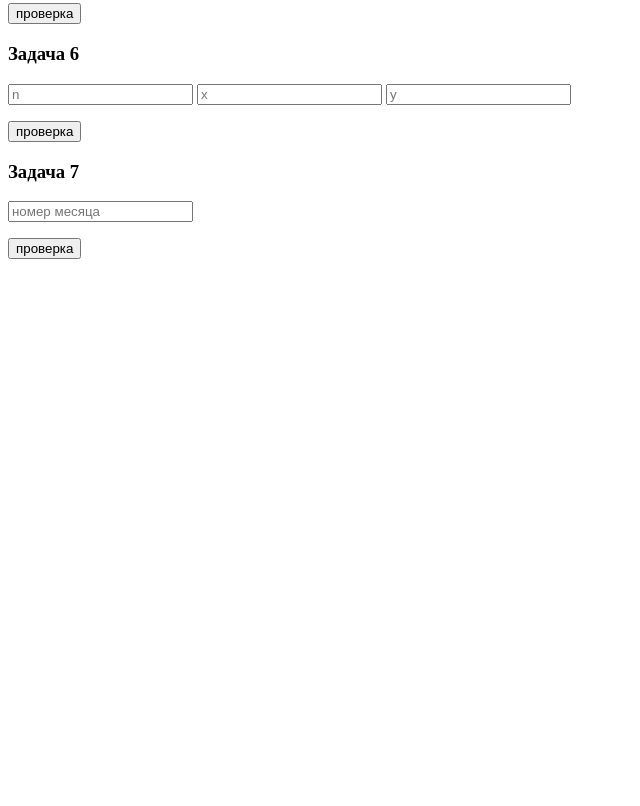
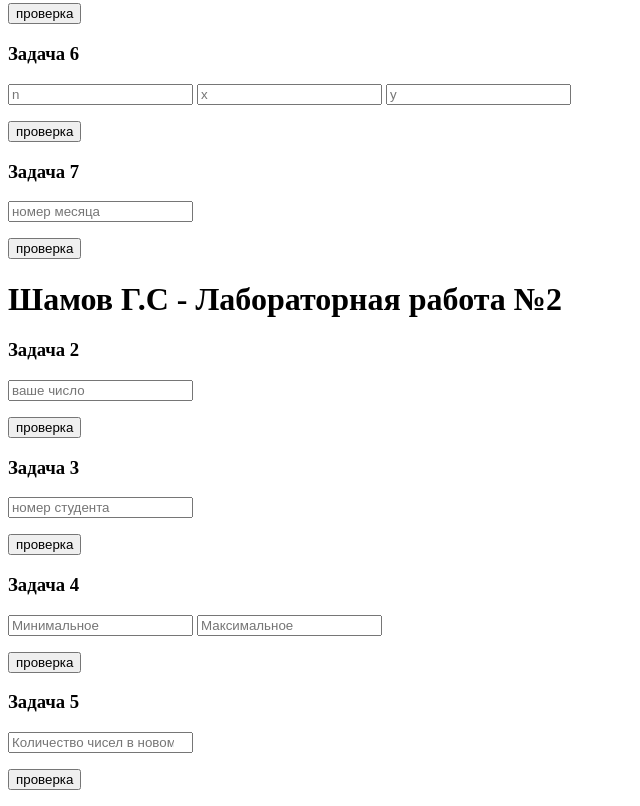
Before and after one commit to shamovgk/2-sem, a plain HTML site: page index.html in a window 1280 px wide. Shown: the part 729-1535 px from the top of the page, without its empty margins (0-640 px from the left). Before the commit the page ends 1004 px from the top, so only its background shows below. Drawn offline with Linux system fonts and the light colour scheme.

Commit message:
Add files via upload

```diff
--- a/index.html
+++ b/index.html
@@ -78,4 +78,39 @@
     <button onclick="month()"> проверка</button>
     <p id="kvartal"></p>
 
+
+    <h1>Шамов Г.С - Лабораторная работа №2</h1>
+    <!-- задача 2 -->
+    <h3>Задача 2</h3>
+    <p>
+        <input id="startnum" type="number" placeholder="ваше число">
+    </p>
+    <button onclick="absValue()"> проверка</button>
+    <p id="absValue"></p>
+
+    <!-- задача 3 -->
+    <h3>Задача 3</h3>
+    <p>
+        <input id="studentnum" type="number" placeholder="номер студента">
+    </p>
+    <button onclick="dannie()"> проверка</button>
+    <p id="dannie"></p>
+
+    <!-- задача 4 -->
+    <h3>Задача 4</h3>
+    <p>
+        <input id="min" type="number" placeholder="Минимальное">
+        <input id="max" type="number" placeholder="Максимальное">
+    </p>
+    <button onclick="Randomnum()"> проверка</button>
+    <p id="Randomnum"></p>
+
+    <!-- задача 5 -->
+    <h3>Задача 5</h3>
+    <p>
+        <input id="mas" type="number" placeholder="Количество чисел в новом массиве">
+    </p>
+    <button onclick="ValuesArray()"> проверка</button>
+    <p id="ValuesArray"></p>
+
 </body>
--- a/main.js
+++ b/main.js
@@ -18,7 +18,8 @@ function triangle(a,b,c){
     if ( ( a > 0 ) && ( b > 0 ) && ( c > 0) && ( ( a + b > c ) && ( b + c > a ) && ( a + c > b ) ) ) {
         var p = (a + b + c);
         var s = Math.sqrt(p * (p - a) * (p - b) * (p - c));
-        ok = document.getElementById('ok').innerHTML ="Треугольник существует <br> Периметр = " + p + " <br>  Площадь = " + s + "<br> Соотношение = " + (p/s);
+        // ok = document.getElementById('ok').innerHTML ="Треугольник существует <br> Периметр = " + p + " <br>  Площадь = " + s + "<br> Соотношение = " + (p/s);
+        ok = document.getElementById('ok').innerHTML =`Треугольник существует <br> Периметр ${p} <br>  Площадь = ${s} <br> Соотношение = ${(p/s)}`
         }
     else {
         ok = document.getElementById('ok').innerHTML ="Треугольника не существует";
@@ -44,7 +45,6 @@ function fizzbuzz(fu){
     document.getElementById('fizzbuzz').innerHTML = pr;
 }
 // задача 4
-
 function elka(sym){
     var sym = Number (document.getElementById("sym").value);
     var pr = "";
@@ -131,3 +131,72 @@ function month(month){
         kvartal = document.getElementById('kvartal').innerHTML ="число не соответствует месяцу";
     }
 }
+
+// задача 2
+function absValue(startnum){
+    var startnum = Number (document.getElementById("startnum").value);
+    var absValue;
+    if(startnum >= 0){
+        absValue = document.getElementById('absValue').innerHTML =`absValue(${startnum}) -> ${startnum}`;
+    }
+    else{
+        absValue = document.getElementById('absValue').innerHTML =`absValue(${startnum}) -> ${-startnum}`;
+    }
+}
+
+// задача 3
+function dannie(studentnum){
+    var studentnum = Number (document.getElementById("studentnum").value);
+    var dannie;
+    let student1 = {
+        group: 201,
+        last_name: "Иванов",
+        first_name: "Иван"
+        };
+    let student2 = {
+        group: 203,
+        last_name: "Сергеев",
+        first_name: "Сергей"
+        };
+    let student3 = {
+        group: 206,
+        last_name: "Кириллов",
+        first_name: "Кирилл"
+        };
+    if(studentnum == 1){
+        dannie = document.getElementById('dannie').innerHTML =`Список свойств: ${Object.keys(student1)}<br>
+        Студент ${student1.first_name} ${student1.last_name} учится в ${student1.group} группе`;
+    }
+    else if(studentnum == 2){
+        dannie = document.getElementById('dannie').innerHTML =`Список свойств: ${Object.keys(student2)}<br>
+        Студент ${student2.first_name} ${student2.last_name} учится в ${student2.group} группе`;
+    }
+    else if(studentnum == 3){
+        dannie = document.getElementById('dannie').innerHTML =`Список свойств: ${Object.keys(student3)}<br>
+        Студент ${student3.first_name} ${student3.last_name} учится в ${student3.group} группе`;
+    }
+    else{
+        dannie = document.getElementById('dannie').innerHTML ="Такой номер отсутствует"
+    }
+}
+
+// задача 4
+function Randomnum(min, max) {
+    var min = Number (document.getElementById("min").value);
+    var max = Number (document.getElementById("max").value);
+    let rund = Math.floor(Math.random()*(max - min - 1) + min + 1);
+    var Randomnum;
+    Randomnum = document.getElementById('Randomnum').innerHTML =`randomNumber(${min}, ${max}) -> ${rund}`
+}
+
+// задача 5
+function ValuesArray(mas) {
+    var mas = Number (document.getElementById("mas").value);
+    let Array = [1,2,3,4,5,6,7];
+    let NewArray = [];
+    var ValuesArray;
+    for (let i = 0; i < mas; i++) {
+        NewArray.push(Array[Math.floor(Math.random()*Array.length)]);
+    }
+    ValuesArray = document.getElementById('ValuesArray').innerHTML =`Array([${Array}], ${mas}) ->[${NewArray}]`;
+}
```
